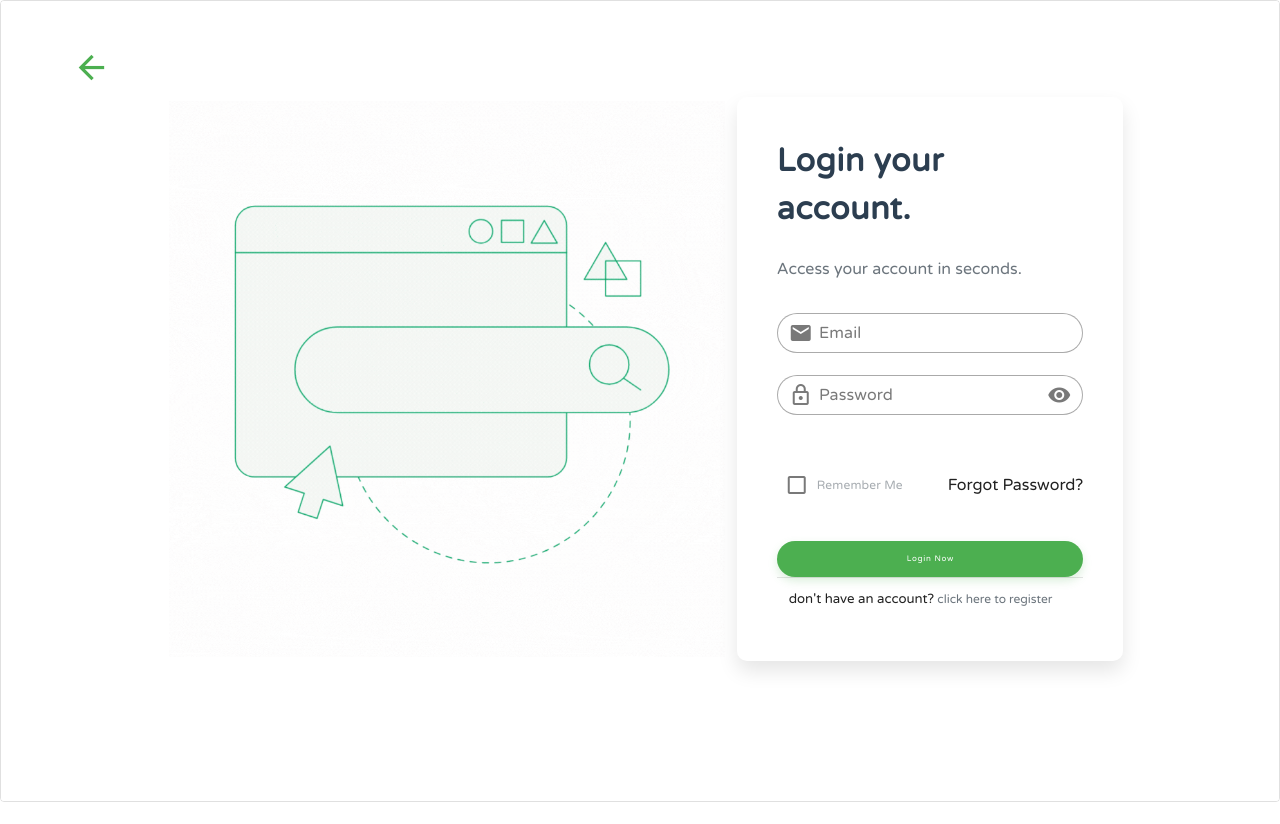
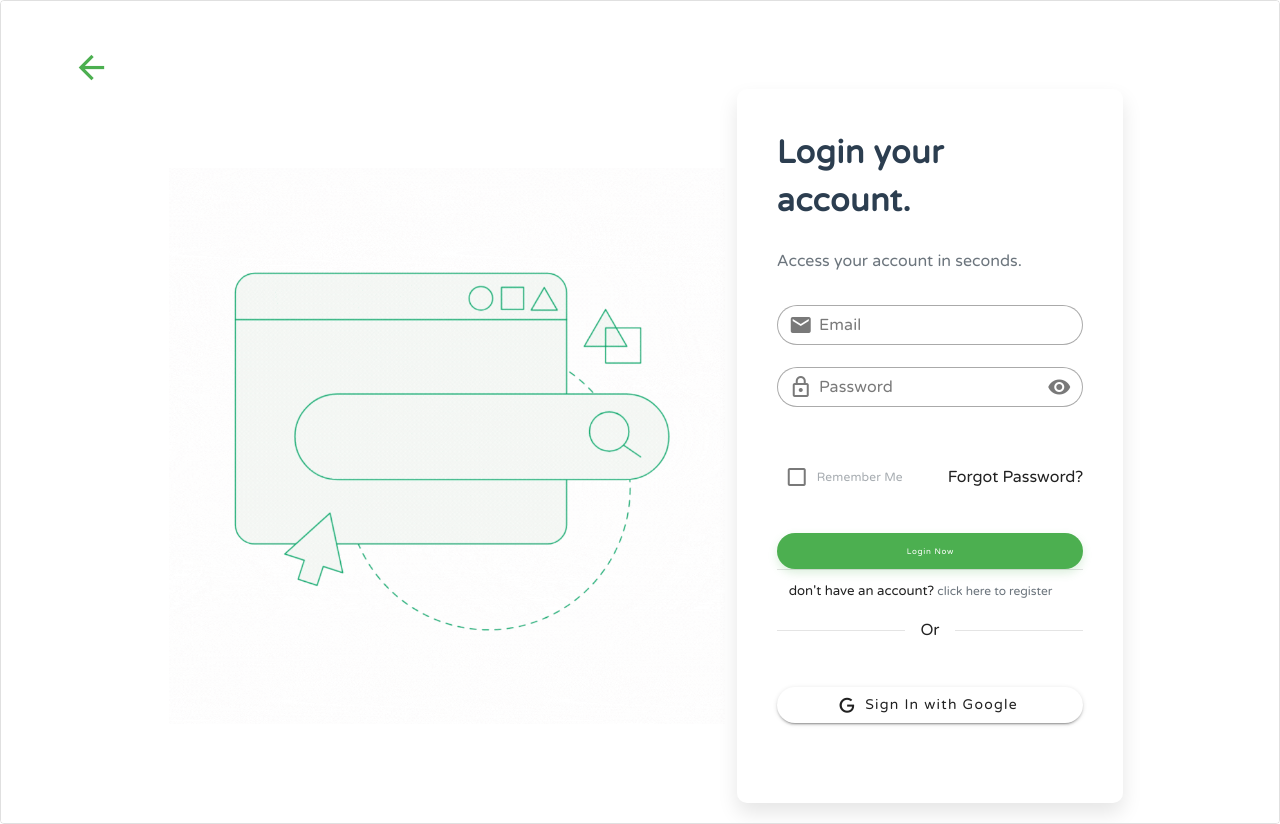
Before and after one commit to cjbantillo/Jobify-Application, a Vue app: page /login in a window 1280 px wide. Before the commit the page ends 802 px from the top, so only its background shows below. Built offline with nearby package versions, Linux system fonts and the light colour scheme; a web font is replaced by a local one.

Commit message:
google signin

```diff
--- a/src/components/auth/Login-form.vue
+++ b/src/components/auth/Login-form.vue
@@ -55,7 +55,7 @@ const onSubmit = async () => {
 }
 
 // Google OAuth Login
-/*const loginWithGoogle = async () => {
+const loginWithGoogle = async () => {
   try {
     const { data, error } = await supabase.auth.signInWithOAuth({
       provider: 'google',
@@ -79,7 +79,8 @@ const onSubmit = async () => {
     console.error('Google OAuth login error:', error)
     formAction.value.formErrorMessage = 'Google login failed. Please try again.'
   }
-}*/
+}
+
 // Validate and submit the form
 const onFormSubmit = () => {
   refVForm.value?.validate().then(({ valid }) => {
@@ -161,7 +162,7 @@ const onFormSubmit = () => {
       </h5>
     </v-col>
 
-    <!--<v-divider class="my-4">Or</v-divider>
+    <v-divider class="my-4">Or</v-divider>
       <div class="social-icons d-flex justify-center">
         <v-btn
           prepend-icon="mdi-google"
@@ -170,7 +171,7 @@ const onFormSubmit = () => {
           >
             Sign In with Google
           </v-btn>
-      </div>-->
+      </div>
   </v-form>
 </template>
 
```
